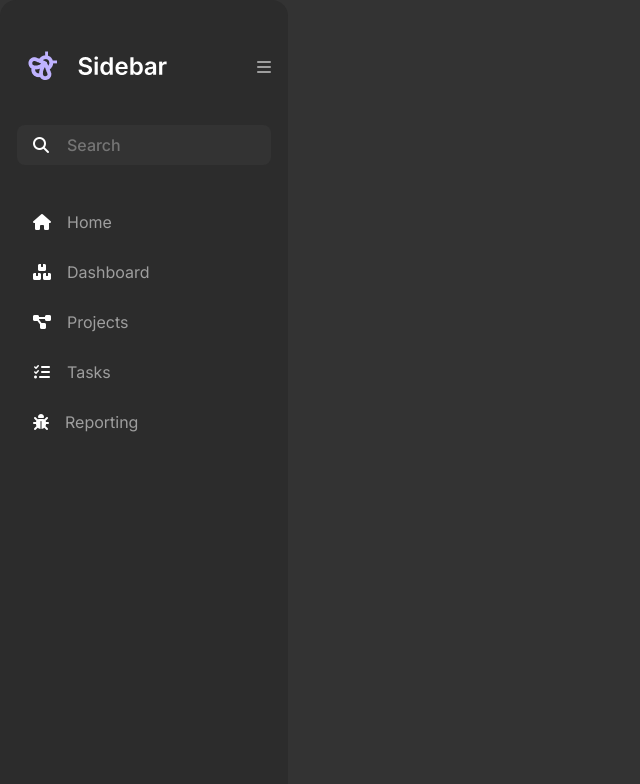
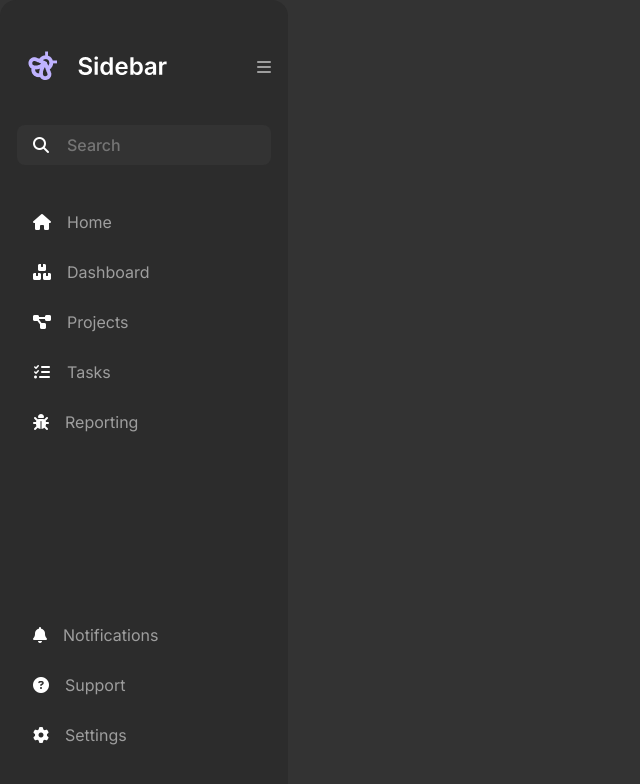
Before and after one commit to roniceyemeli/interactive-responsive-sidebar, a plain HTML site: page index.html in a window 1280 px wide. Shown: the whole page, without its empty margins (0-640 px from the left). Drawn offline with Linux system fonts and the light colour scheme.

Commit message:
added nav bottom and header block

```diff
--- a/index.html
+++ b/index.html
@@ -22,6 +22,7 @@
   </head>
   <body>
     <nav>
+      <div class="nav-header">
         <div class="logo-cont">
           <img src="./assets/logo-cont.png" alt="logo" />
           <div class="hamburger-menu">
@@ -47,6 +48,18 @@
             <li><i class="fa-solid fa-bug"></i><span>Reporting</span></li>
           </ul>
         </div>
+      </div>
+      <div class="nav-bottom">
+        <ul>
+          <li>
+            <i class="fa-solid fa-bell"></i><span>Notifications</span>
+          </li>
+          <li>
+            <i class="fa-solid fa-circle-question"></i></i><span>Support</span>
+          </li>
+          <li><i class="fa-solid fa-gear"></i><span>Settings</span></li>
+        </ul>
+      </div>
     </nav>
   </body>
 </html>
--- a/style.css
+++ b/style.css
@@ -29,6 +29,9 @@ nav{
   height: 100vh;
   padding: 40px 17px;
   border-radius: 16px;
+  display: flex;
+  flex-direction: column;
+  justify-content: space-between;
 }
 
 /* logo container */
@@ -91,7 +94,7 @@ nav{
   margin-top: 32px;
   justify-content: center;
 }
-.menu-group ul{
+.menu-group ul, .nav-bottom ul{
   list-style: none;
   display: flex;
   flex-direction: column;
@@ -99,17 +102,17 @@ nav{
   margin: 0;
   padding: 0;
 }
-.menu-group li{
+.menu-group li, .nav-bottom li{
   height: 50px;
   display: flex;
   align-items: center;
   gap: 16px;
   padding-left: 1em;
 }
-.menu-group span{
+.menu-group span, .nav-bottom span{
   color: var(--fourth-black);
   cursor: pointer;
 }
-.menu-group span:hover{
+.menu-group span:hover, .nav-bottom span:hover{
   color: var(--main-white);
 }
```
Lines whose indentation alone changed are shown as unchanged.
